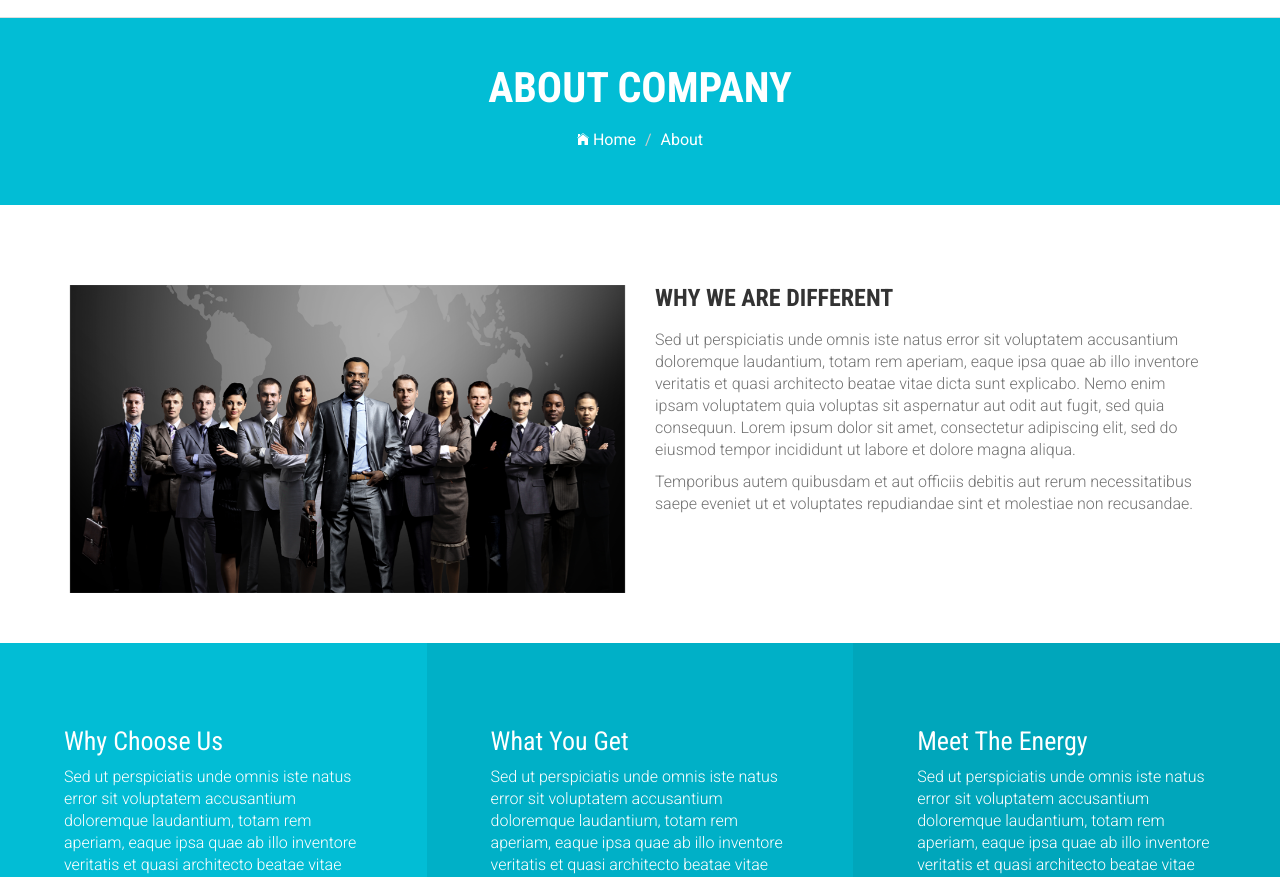
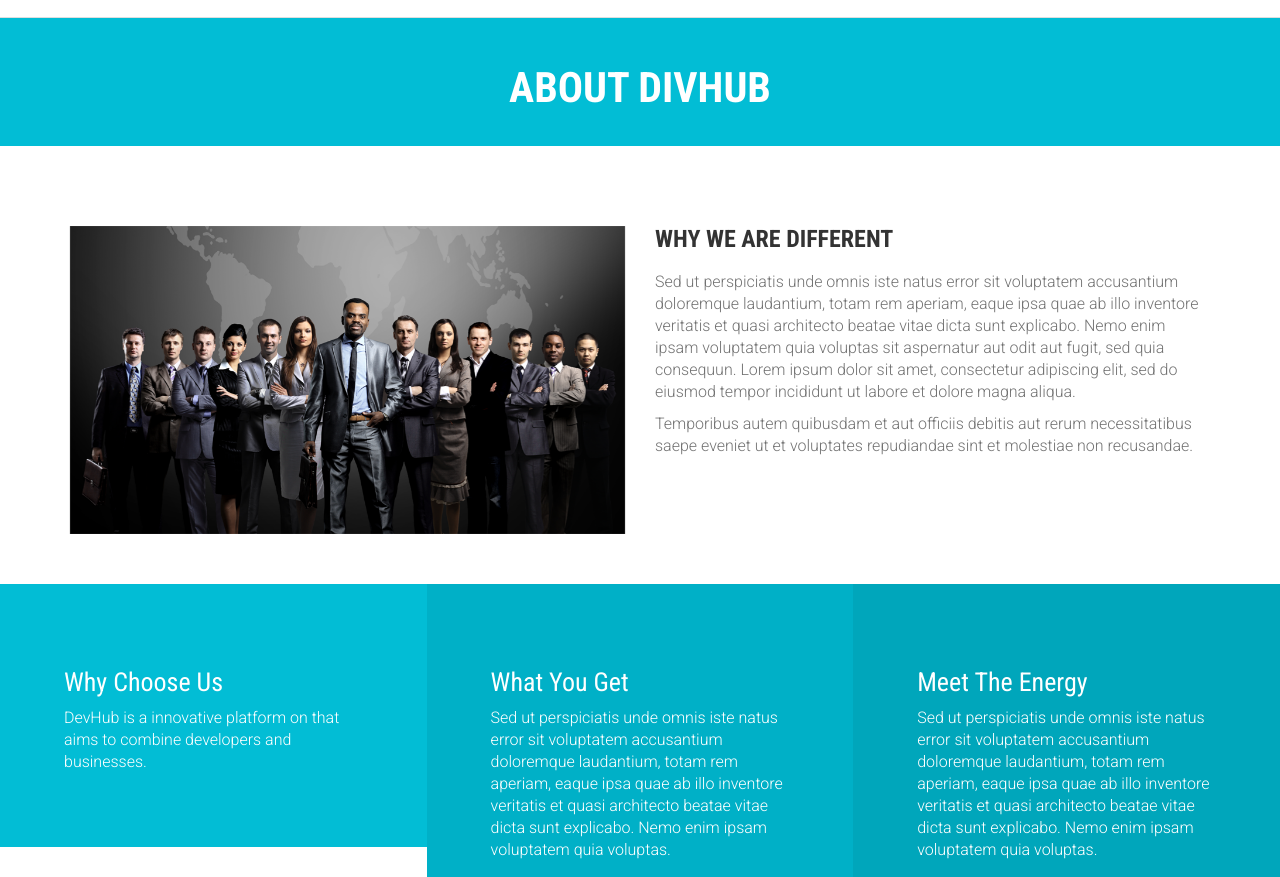
Before and after one commit to snowriderkyle/DevHub, a plain HTML site: page about.html in a window 1280 px wide. Shown: the part 75-952 px from the top of the page. Drawn offline with nearby package versions, Linux system fonts and the light colour scheme; files whose address does not match are found by name; a web font is replaced by a local one.

Commit message:
created an about.css file for the about.html

```diff
--- a/about.html
+++ b/about.html
@@ -6,7 +6,7 @@
         <meta charset="utf-8">
         <meta http-equiv="Content-Type" content="text/html; charset=utf-8">
         <link rel="icon" type="image/png" href="images/favicon.png">
-        <title>Timer Agency Template</title>
+        <title>About DivHub</title>
         <meta name="description" content="">
         <meta name="keywords" content="">
         <meta name="author" content="">
@@ -31,6 +31,8 @@
         <link rel="stylesheet" href="css/jquery.fancybox.css">
         <!-- template main css file -->
         <link rel="stylesheet" href="css/main.css">
+        <!-- custom css file -->
+        <link rel="stylesheet" href="css/about.css">
         <!-- responsive css -->
         <link rel="stylesheet" href="css/responsive.css">
 
@@ -124,16 +126,7 @@
                 <div class="row">
                     <div class="col-md-12">
                         <div class="block">
-                            <h2>About Company</h2>
-                            <ol class="breadcrumb">
-                                <li>
-                                    <a href="index.html">
-                                        <i class="ion-ios-home"></i>
-                                        Home
-                                    </a>
-                                </li>
-                                <li class="active">About</li>
-                            </ol>
+                            <h2>About DivHub</h2>
                         </div>
                     </div>
                 </div>
@@ -179,7 +172,7 @@
                         Why Choose Us
                         </h2>
                         <p>
-                            Sed ut perspiciatis unde omnis iste natus error sit voluptatem accusantium doloremque laudantium, totam rem aperiam, eaque ipsa quae ab illo inventore veritatis et quasi architecto beatae vitae dicta sunt explicabo. Nemo enim ipsam voluptatem quia voluptas.
+                            DevHub is a innovative platform on that aims to combine developers and businesses.
                         </p>
                     </div>
                     <div class="block about-feature-2 wow fadeInDown" data-wow-duration="500ms" data-wow-delay=".5s">
```
